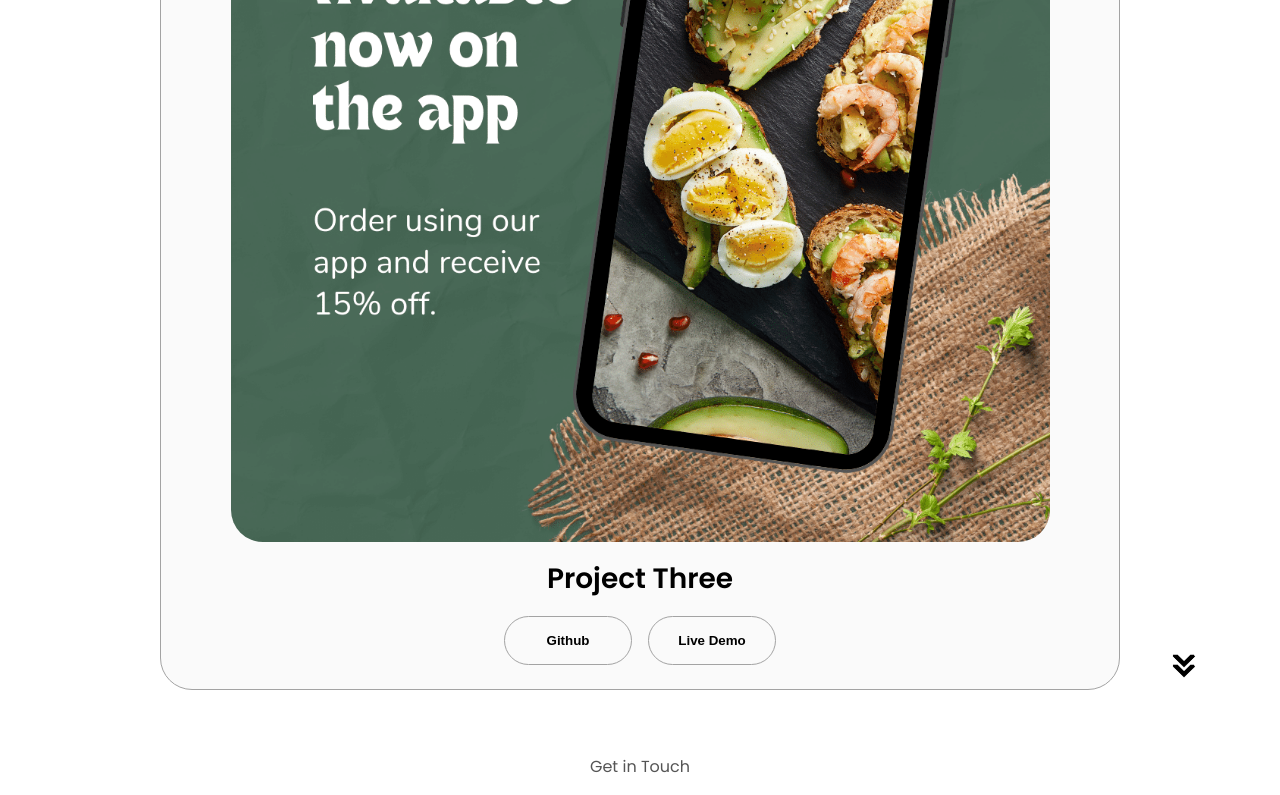
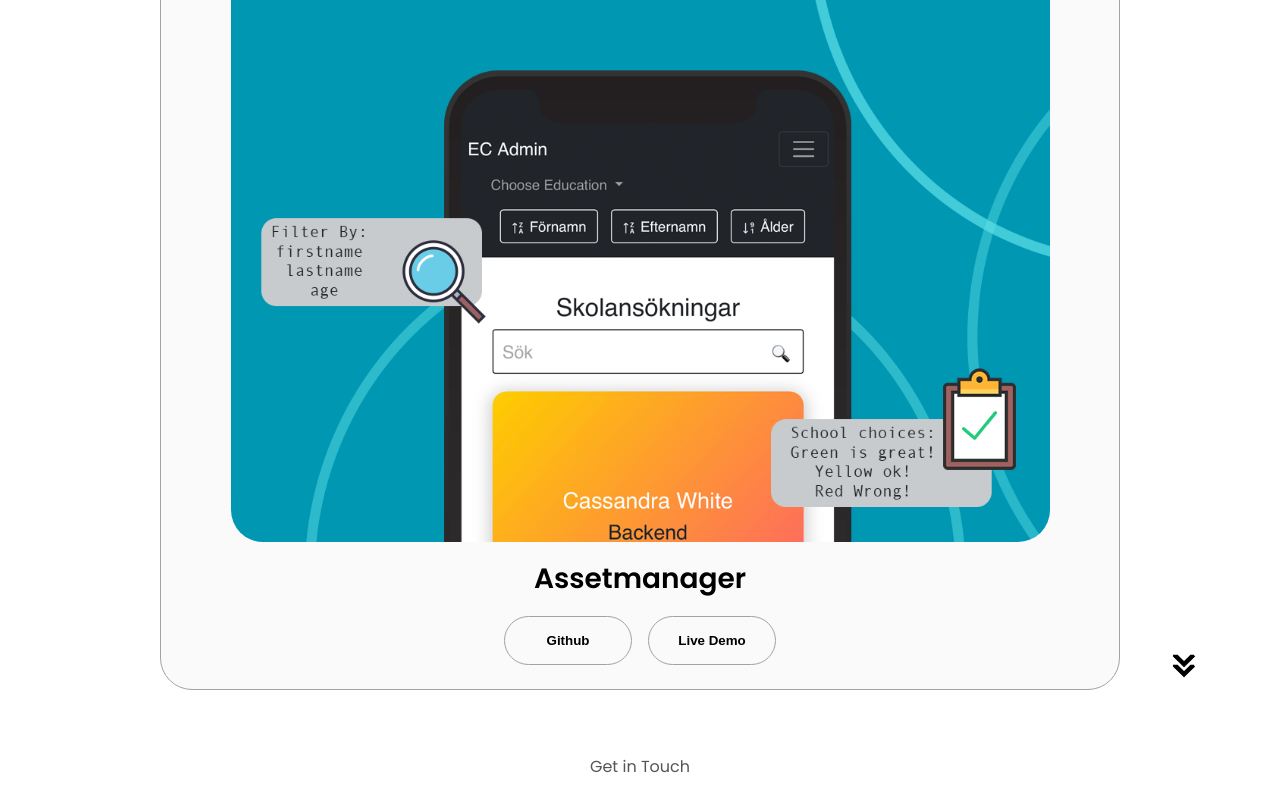
Before and after one commit to mvdgragt/PortfolioBasic, a React (Create React App) app: page / in a window 1280 px wide. Shown: the part 3473-4268 px from the top of the page. Built offline with nearby package versions, Linux system fonts and the light colour scheme.

Commit message:
temporarily added 3rd project

```diff
--- a/src/Pages/Home/MyPortfolio.jsx
+++ b/src/Pages/Home/MyPortfolio.jsx
@@ -55,25 +55,26 @@ function MyPortfolio() {
               </button>
             </div>
           </div>
+
           <div className="details-container color-container">
             <div className="article-container">
               <img
-                src="./img/project-3.png"
-                alt="Project 3"
+                src="./img/schoolapplications.png"
+                alt="E-wallet"
                 className="project-img"
               />
             </div>
-            <h2 className="experience-sub-title project-title">Project Three</h2>
+            <h2 className="experience-sub-title project-title">Assetmanager</h2>
             <div className="btn-container">
               <button
                 className="btn btn-color-2 project-btn"
-                onClick={() => {"location.href='https://github.com/'"}}
+                onClick={() => {window.open('https://github.com/mvdgragt/cardwithredux')}}
               >
                 Github
               </button>
               <button
                 className="btn btn-color-2 project-btn"
-                onClick={() => {"location.href='https://github.com/'"}}
+                onClick={() => {window.open('https://cardswithreduxtoolkit.netlify.app/')}}
               >
                 Live Demo
               </button>
```
